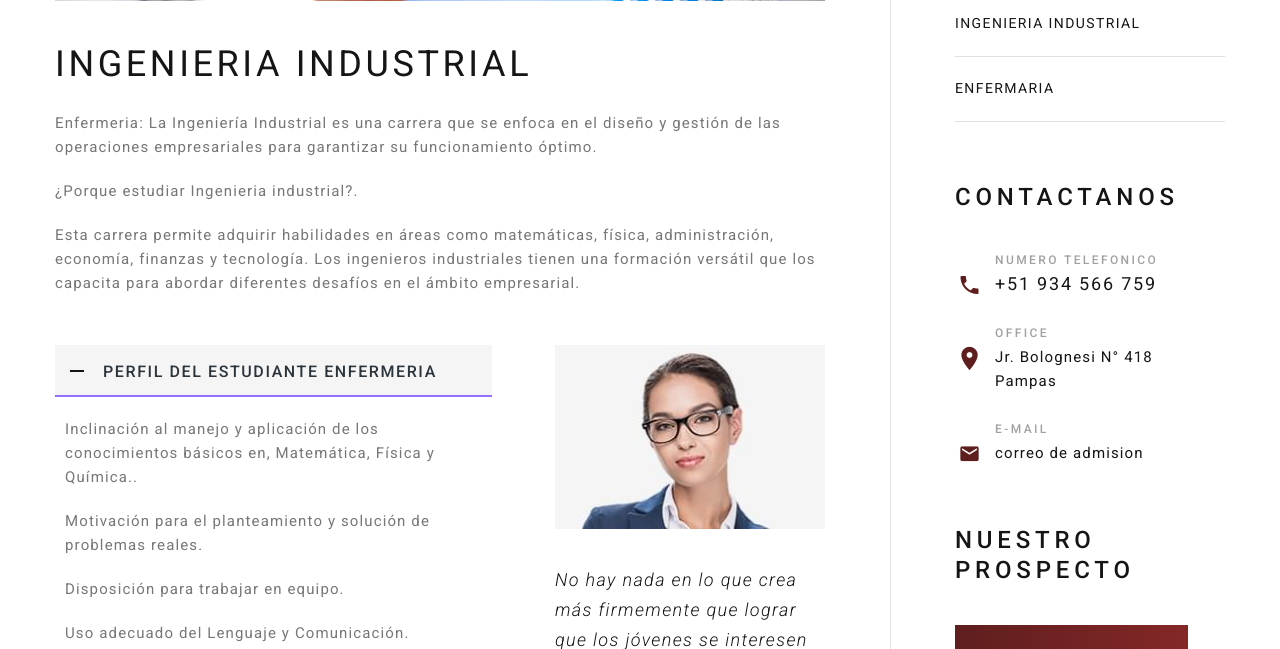
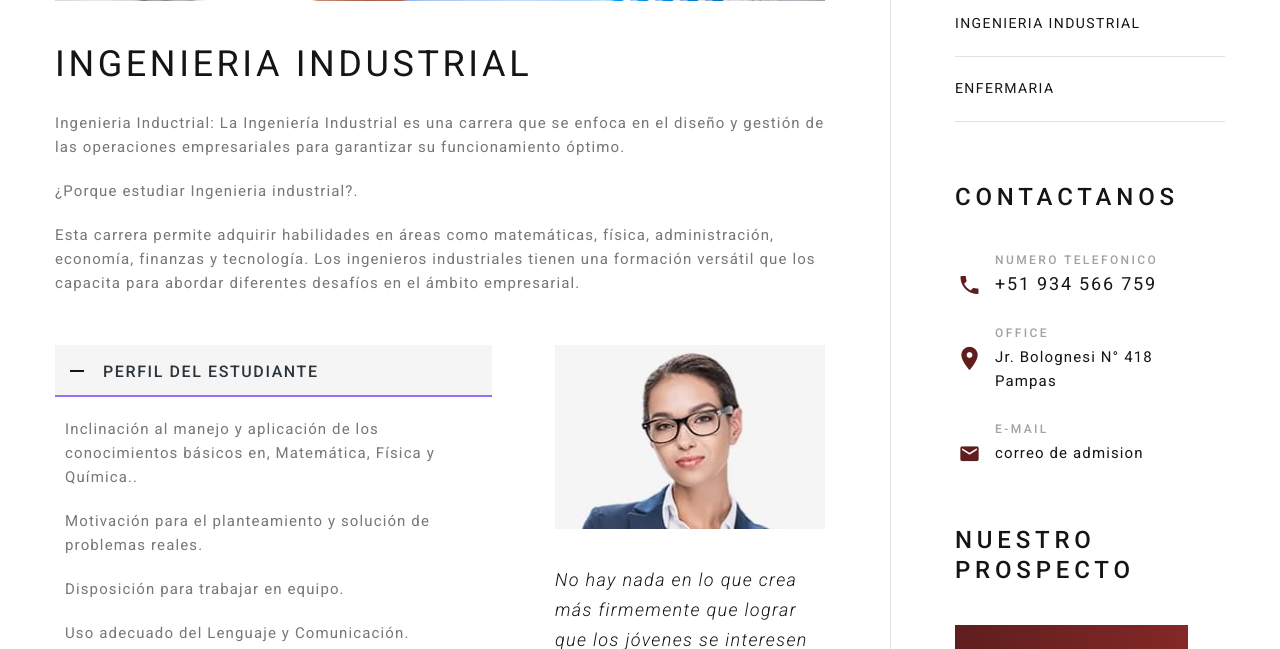
Before and after one commit to xSigfrid/UNAT, a PHP site: page /Ing-Industrial.php in a window 1280 px wide. Shown: the part 984-1633 px from the top of the page. Run offline with PHP 8.4, Linux system fonts and the light colour scheme; some libraries are stand-ins or nearby versions; some web fonts are replaced.

Commit message:
Update Ing-Industrial.php
Ingreso de data a Ing. Industrial

```diff
--- a/Ing-Industrial.php
+++ b/Ing-Industrial.php
@@ -53,7 +53,7 @@
             <div class="col-md-7 col-xl-8">
               <div class="single-service"><img src="images/single-service-1-770x426.jpg" alt="" width="770" height="426"/>
                 <h4>INGENIERIA INDUSTRIAL</h4>
-                <p>Enfermeria: La Ingeniería Industrial es una carrera que se enfoca en el diseño y gestión de las operaciones empresariales para garantizar su funcionamiento óptimo.</p>
+                <p>Ingenieria Inductrial: La Ingeniería Industrial es una carrera que se enfoca en el diseño y gestión de las operaciones empresariales para garantizar su funcionamiento óptimo.</p>
                 <p> ¿Porque estudiar Ingenieria industrial?.</p>
                 <p> Esta carrera permite adquirir habilidades en áreas como matemáticas, física, administración, economía, finanzas y tecnología. Los ingenieros industriales tienen una formación versátil que los capacita para abordar diferentes desafíos en el ámbito empresarial.</p>
                 <div class="row row-50 flex-xl-row-reverse">
@@ -69,7 +69,7 @@
                       <!-- Bootstrap card-->
                       <article class="card card-custom card-corporate">
                         <div class="card-header" id="accordion3Heading1" role="tab">
-                          <div class="card-title"><a role="button" data-bs-toggle="collapse" data-bs-parent="#accordion3" href="#accordion3Collapse1" aria-controls="accordion3Collapse1" aria-expanded="true">PERFIL DEL ESTUDIANTE ENFERMERIA
+                          <div class="card-title"><a role="button" data-bs-toggle="collapse" data-bs-parent="#accordion3" href="#accordion3Collapse1" aria-controls="accordion3Collapse1" aria-expanded="true">PERFIL DEL ESTUDIANTE
                               <div class="card-arrow"></div></a>
                           </div>
                         </div>
@@ -92,8 +92,8 @@
                         </div>
                         <div class="collapse" id="accordion3Collapse2" role="tabpanel" aria-labelledby="accordion3Heading2" data-bs-parent="#accordion3">
                           <div class="card-body">
-                          <p>Asimila la estructura conceptual de la Ciencia de Enfermería, su objeto de estudio, campo de acción y áreas para desarrollarse integral y profesionalmente como tal.</p>
-                            <p>Comprende los conocimientos reales necesarios y pertinentes del campo de la enfermería, tales como: enfermería en salud comunitaria, enfermería pediátrica, enfermería en cuidado intensivos, enfermería quirúrgica, enfermería oncológica, enfermería psiquiátrica y enfermería en emergencias y desastres</p>
+                          <p>Asimila la estructura conceptual del Ingeniero Industrial, su objeto de estudio, campo de acción y áreas para desarrollarse integral y profesionalmente como tal.</p>
+                            <p>Comprende los conocimientos reales necesarios y pertinentes del campo de la Ingeniería Industrial, tales como: planeamiento y racionalización gestión de la administración y optimización de recursos productivos y humanos de la producción industrial.</p>
                             <p>Aprende significativamente las acciones reales necesarias para su actuación profesional en la comunidad, ejecutándolas con un nivel de eficiencia y eficacia</p>
                             <p>Tiene desempeño de nivel superior, en su trabajo profesional con reales actitudes positivas de autoestima y autoconfianza, motivación hacia el logro, empeño y persistencia, sentido de orden, iniciativa, ansia de información, búsqueda de relaciones interpersonales, respeto a los demás, tolerancia y justicia.</p>
                             <p>Integra aprendizajes reales continuos y dinámicos de conocimiento, competencias (acciones) y de actitudes (experiencias valorativas) para realizar su práctica profesional en beneficio de la comunidad respondiendo con el establecimiento, desarrollo y logro de las soluciones integrales reales de su profesión.</p>
```
